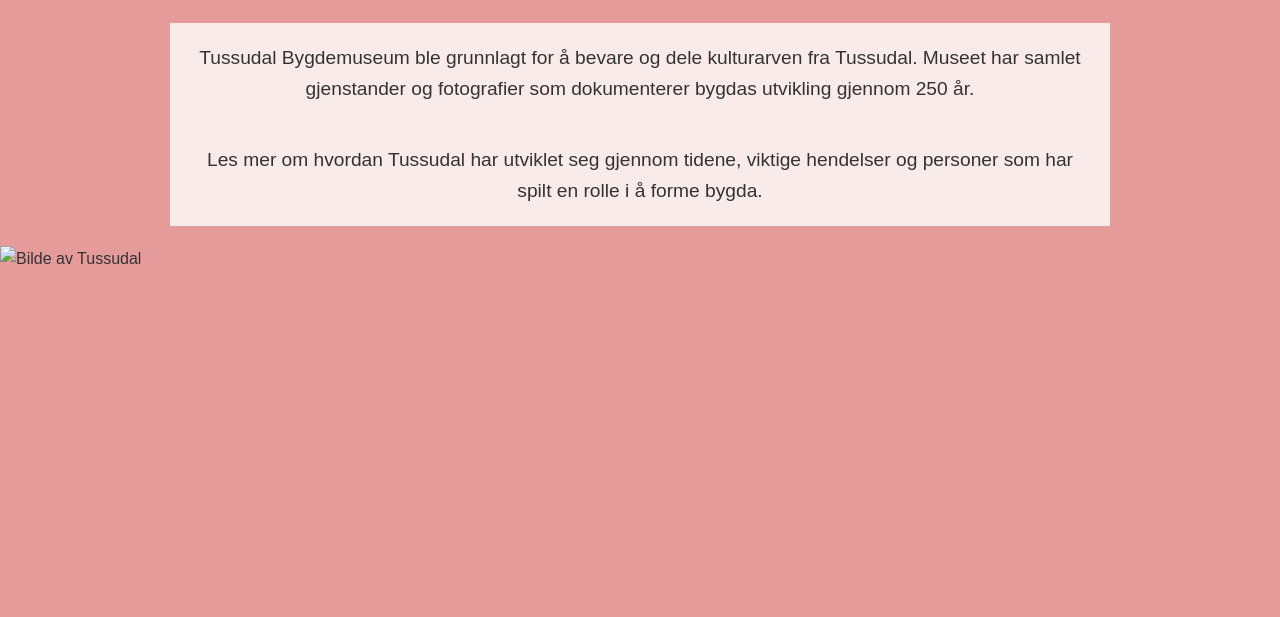
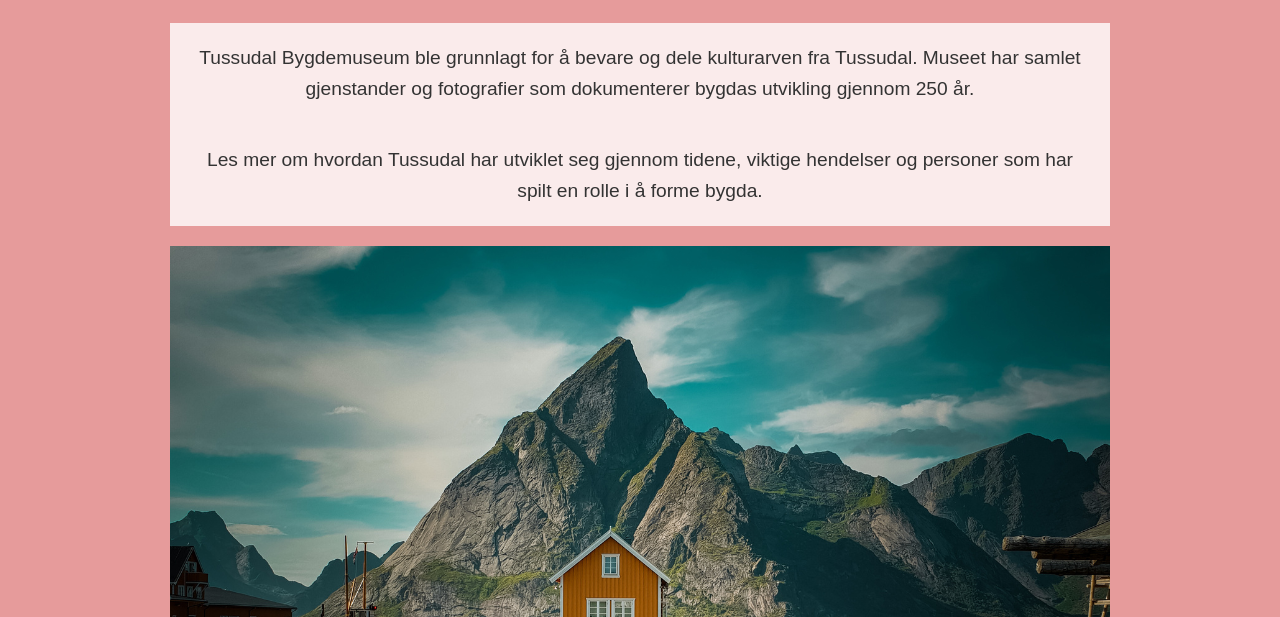
Before and after one commit to mhsHasan/tussudal_bygdemuseum, a plain HTML site: page historie.html in a window 1280 px wide. Shown: the part 183-800 px from the top of the page. Drawn offline with Linux system fonts and the light colour scheme.

Commit message:
Update historie.html

```diff
--- a/historie.html
+++ b/historie.html
@@ -22,6 +22,6 @@
   <p>Tussudal Bygdemuseum ble grunnlagt for å bevare og dele kulturarven fra Tussudal. Museet har samlet gjenstander og fotografier som dokumenterer bygdas utvikling gjennom 250 år.</p>
 
   <p>Les mer om hvordan Tussudal har utviklet seg gjennom tidene, viktige hendelser og personer som har spilt en rolle i å forme bygda.</p>
-  <img src="images/bygda2.png.png" alt="Bilde av Tussudal">
+  <img src="bygda2.png.png" alt="Bilde av Tussudal">
 </body>
 </html>
```
